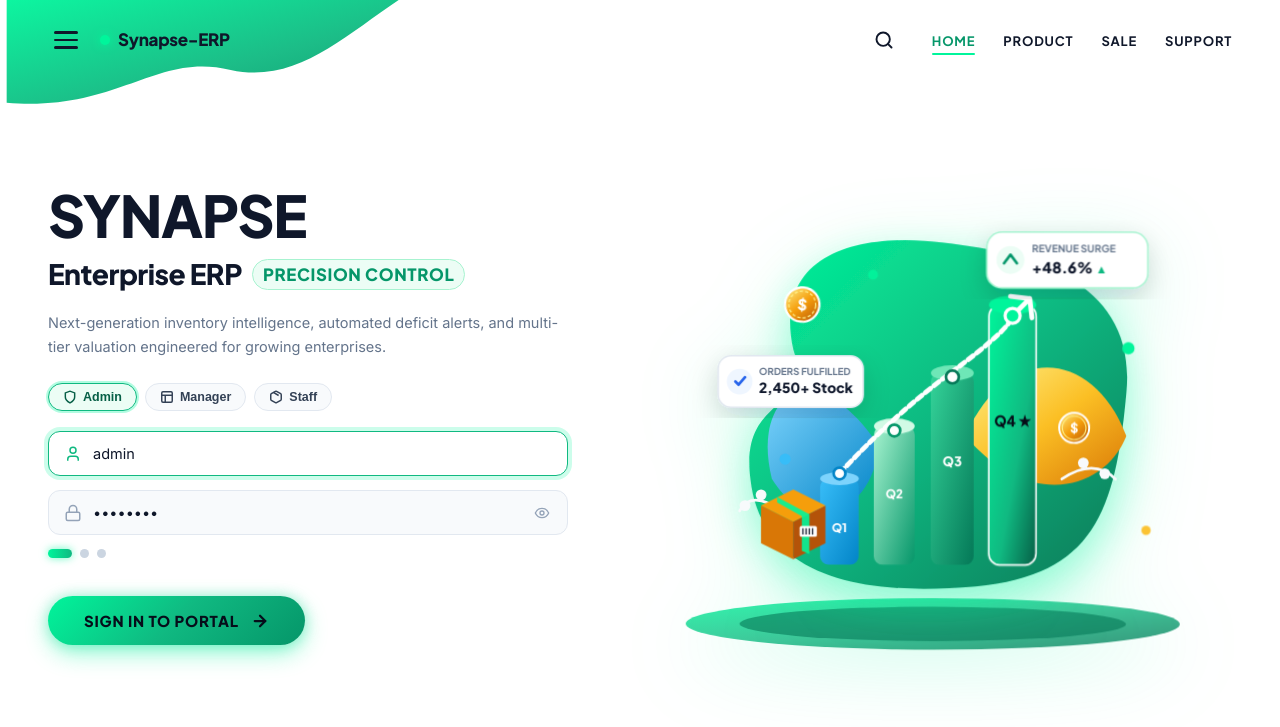
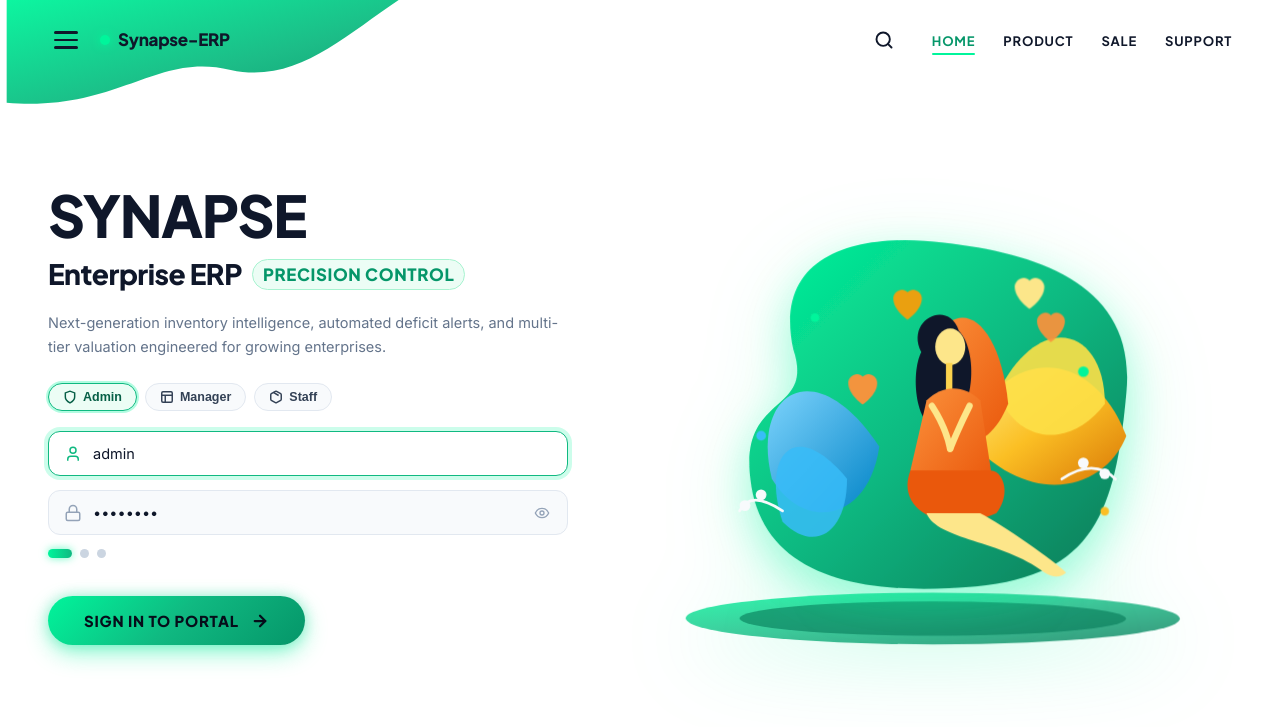
Before and after one commit to Rokibul-Islam-Robi/Synapse-ERP-System, a PHP site: page /auth/login.php in a window 1280 px wide. Shown: the top 727 px of the page. Run offline with PHP 8.4, Linux system fonts and the light colour scheme; data comes from the database, SQL or seed files in the repository.

Commit message:
Restore original organic botanical illustration matching user reference image

```diff
--- a/auth/login.php
+++ b/auth/login.php
@@ -190,7 +190,7 @@ if ($_SERVER['REQUEST_METHOD'] === 'POST') {
         </form>
     </div>
 
-    <!-- Right Column: Organic Flora & SALES / REVENUE Growth Artwork -->
+    <!-- Right Column: Organic Flora & Fluid Artwork (Matching Reference Layout) -->
     <div class="hero-right-artwork">
         <svg viewBox="0 0 540 460" width="100%" height="auto" fill="none" xmlns="http://www.w3.org/2000/svg">
             <defs>
@@ -201,40 +201,17 @@ if ($_SERVER['REQUEST_METHOD'] === 'POST') {
                     <stop offset="100%" stop-color="#047857" />
                 </linearGradient>
 
-                <!-- 3D Bar Chart Gradients -->
-                <linearGradient id="barGrad1" x1="0%" y1="0%" x2="100%" y2="100%">
-                    <stop offset="0%" stop-color="#38bdf8" />
-                    <stop offset="100%" stop-color="#0284c7" />
-                </linearGradient>
-
-                <linearGradient id="barGrad2" x1="0%" y1="0%" x2="100%" y2="100%">
-                    <stop offset="0%" stop-color="#a7f3d0" />
-                    <stop offset="100%" stop-color="#059669" />
-                </linearGradient>
-
-                <linearGradient id="barGrad3" x1="0%" y1="0%" x2="100%" y2="100%">
-                    <stop offset="0%" stop-color="#34d399" />
-                    <stop offset="100%" stop-color="#047857" />
-                </linearGradient>
-
-                <linearGradient id="barGrad4" x1="0%" y1="0%" x2="100%" y2="100%">
-                    <stop offset="0%" stop-color="#00f59b" />
-                    <stop offset="60%" stop-color="#10b981" />
-                    <stop offset="100%" stop-color="#065f46" />
-                </linearGradient>
-
-                <!-- Golden Coin Gradient -->
-                <linearGradient id="goldCoinGrad" x1="0%" y1="0%" x2="100%" y2="100%">
-                    <stop offset="0%" stop-color="#fef08a" />
-                    <stop offset="50%" stop-color="#f59e0b" />
-                    <stop offset="100%" stop-color="#b45309" />
-                </linearGradient>
-
                 <!-- Warm Yellow / Golden Botanical Leaf Gradient -->
                 <linearGradient id="warmYellowGrad" x1="0%" y1="0%" x2="100%" y2="100%">
                     <stop offset="0%" stop-color="#fef08a" />
                     <stop offset="50%" stop-color="#fbbf24" />
                     <stop offset="100%" stop-color="#d97706" />
+                </linearGradient>
+
+                <!-- Vibrant Orange / Coral Leaf Gradient -->
+                <linearGradient id="warmOrangeGrad" x1="0%" y1="0%" x2="100%" y2="100%">
+                    <stop offset="0%" stop-color="#fb923c" />
+                    <stop offset="100%" stop-color="#ea580c" />
                 </linearGradient>
 
                 <!-- Sky Blue / Azure Botanical Leaf Gradient -->
@@ -245,28 +222,32 @@ if ($_SERVER['REQUEST_METHOD'] === 'POST') {
 
                 <!-- Soft Shadow Filter -->
                 <filter id="softGlow" x="-20%" y="-20%" width="140%" height="140%">
-                    <feDropShadow dx="0" dy="16" stdDeviation="20" flood-color="#00f59b" flood-opacity="0.35" />
-                </filter>
-
-                <filter id="cardShadow" x="-20%" y="-20%" width="140%" height="140%">
-                    <feDropShadow dx="0" dy="8" stdDeviation="12" flood-color="#0f172a" flood-opacity="0.15" />
+                    <feDropShadow dx="0" dy="16" stdDeviation="20" flood-color="#00f59b" flood-opacity="0.3" />
                 </filter>
             </defs>
 
-            <!-- 1. Ground Shadow Ellipse -->
-            <ellipse cx="270" cy="415" rx="230" ry="24" fill="url(#neonFluidGrad)" opacity="0.8" />
-            <ellipse cx="270" cy="415" rx="180" ry="16" fill="#047857" opacity="0.6" />
+            <!-- 1. Ground Shadow Ellipse (Matching Reference Image) -->
+            <ellipse cx="270" cy="410" rx="230" ry="24" fill="url(#neonFluidGrad)" opacity="0.8" />
+            <ellipse cx="270" cy="410" rx="180" ry="16" fill="#047857" opacity="0.6" />
 
-            <!-- 2. Big Fluid Organic Wave Shape Backdrop in Neon-Green -->
+            <!-- 2. Big Fluid Organic Wave Shape Backdrop in Neon-Green (Matching Reference Image) -->
             <g filter="url(#softGlow)">
                 <path d="M140 160 C120 70, 200 50, 280 60 C370 70, 460 100, 450 200 C440 310, 420 370, 310 380 C200 390, 110 370, 100 280 C90 200, 160 220, 140 160 Z" fill="url(#neonFluidGrad)" />
             </g>
 
             <!-- 3. Botanical Layered Leaves & Flora -->
+            <!-- Golden/Yellow Foliage (Right) -->
             <path d="M300 240 C340 150, 420 160, 450 240 C430 290, 360 310, 300 240 Z" fill="url(#warmYellowGrad)" />
+            <path d="M330 200 C370 120, 430 140, 430 210 C400 250, 350 250, 330 200 Z" fill="#fde047" opacity="0.9" />
+
+            <!-- Orange Central Foliage -->
+            <path d="M260 200 C270 100, 330 110, 340 210 C320 260, 280 260, 260 200 Z" fill="url(#warmOrangeGrad)" />
+
+            <!-- Sky Blue / Indigo Botanical Leaves (Left) -->
             <path d="M220 250 C160 160, 100 200, 120 280 C150 330, 210 320, 220 250 Z" fill="url(#skyBlueGrad)" />
+            <path d="M190 280 C140 220, 110 260, 130 320 C160 350, 190 330, 190 280 Z" fill="#38bdf8" opacity="0.85" />
 
-            <!-- Small Flora Branches with Leaves -->
+            <!-- Small Little Branches with Leaves -->
             <path d="M390 280 Q420 260 440 280" stroke="#f8fafc" stroke-width="2.5" stroke-linecap="round" fill="none" />
             <circle cx="410" cy="265" r="5" fill="#f8fafc" />
             <circle cx="430" cy="275" r="5" fill="#f8fafc" />
@@ -275,105 +256,42 @@ if ($_SERVER['REQUEST_METHOD'] === 'POST') {
             <circle cx="110" cy="295" r="5" fill="#f8fafc" />
             <circle cx="95" cy="305" r="5" fill="#f8fafc" />
 
-            <!-- 4. 3D SALES GROWTH BAR COLUMNS (Ascending with Animation) -->
-            <g id="salesGrowthBars" transform="translate(0, 10)">
-                <!-- Bar 1 (Q1 - Base Growth) -->
-                <g style="animation: salesBarGrow 3.2s ease-in-out infinite; transform-origin: 180px 350px;">
-                    <rect x="165" y="270" width="36" height="80" rx="8" fill="url(#barGrad1)" />
-                    <ellipse cx="183" cy="270" rx="18" ry="6" fill="#7dd3fc" />
-                    <text x="183" y="320" fill="#ffffff" font-size="11" font-weight="800" font-family="'Plus Jakarta Sans', sans-serif" text-anchor="middle">Q1</text>
-                </g>
+            <!-- 4. Central Illustrated Executive Character (Matching Reference Pose) -->
+            <g transform="translate(4, -8)">
+                <!-- Hair (Dark Corporate Slate) -->
+                <path d="M255 170 C240 140, 280 120, 290 150 C310 170, 305 240, 270 240 C250 240, 245 190, 255 170 Z" fill="#0f172a" />
 
-                <!-- Bar 2 (Q2 - Steady Rise) -->
-                <g style="animation: salesBarGrow 3.6s ease-in-out infinite 0.2s; transform-origin: 230px 350px;">
-                    <rect x="215" y="225" width="38" height="125" rx="8" fill="url(#barGrad2)" />
-                    <ellipse cx="234" cy="225" rx="19" ry="7" fill="#d1fae5" />
-                    <text x="234" y="290" fill="#ffffff" font-size="11" font-weight="800" font-family="'Plus Jakarta Sans', sans-serif" text-anchor="middle">Q2</text>
-                </g>
+                <!-- Head & Neck -->
+                <ellipse cx="282" cy="165" rx="14" ry="17" fill="#fde68a" />
+                <path d="M278 180 L284 180 L284 205 L278 205 Z" fill="#fcd34d" />
 
-                <!-- Bar 3 (Q3 - High Surge) -->
-                <g style="animation: salesBarGrow 3.4s ease-in-out infinite 0.4s; transform-origin: 285px 350px;">
-                    <rect x="268" y="175" width="40" height="175" rx="8" fill="url(#barGrad3)" />
-                    <ellipse cx="288" cy="175" rx="20" ry="7" fill="#6ee7b7" />
-                    <text x="288" y="260" fill="#ffffff" font-size="12" font-weight="800" font-family="'Plus Jakarta Sans', sans-serif" text-anchor="middle">Q3</text>
-                </g>
+                <!-- Orange/Gold Executive Attire -->
+                <path d="M260 215 C275 200, 295 200, 310 215 L320 280 C300 300, 260 300, 245 280 Z" fill="url(#warmOrangeGrad)" />
 
-                <!-- Bar 4 (Q4 - Peak Revenue Neon Pillar) -->
-                <g style="animation: salesBarGrow 3.8s ease-in-out infinite 0.6s; transform-origin: 340px 350px;">
-                    <rect x="322" y="125" width="44" height="225" rx="10" fill="url(#barGrad4)" stroke="#ffffff" stroke-width="1.5" />
-                    <ellipse cx="344" cy="125" rx="22" ry="8" fill="#00f59b" />
-                    <text x="344" y="230" fill="#060c18" font-size="13" font-weight="900" font-family="'Plus Jakarta Sans', sans-serif" text-anchor="middle">Q4 ★</text>
-                </g>
+                <!-- Arms & Gestures -->
+                <path d="M265 220 Q278 240 282 260" stroke="#fde68a" stroke-width="6" stroke-linecap="round" fill="none" />
+                <path d="M300 220 Q290 240 282 260" stroke="#fde68a" stroke-width="6" stroke-linecap="round" fill="none" />
 
-                <!-- Dynamic Ascending Trend Line with Glowing Arrow -->
-                <path d="M183 265 Q234 210 288 170 T344 118" stroke="#ffffff" stroke-width="4.5" stroke-linecap="round" fill="none" stroke-dasharray="6 4" />
-                <path d="M344 118 L360 102 M360 102 L342 100 M360 102 L362 120" stroke="#ffffff" stroke-width="4.5" stroke-linecap="round" stroke-linejoin="round" />
+                <!-- Lower Dress / Seated Pose (Matching Reference Image) -->
+                <path d="M245 280 C230 320, 280 340, 325 320 C340 300, 330 280, 320 280 Z" fill="#ea580c" />
 
-                <!-- Glowing Node Dots on Trend Curve -->
-                <circle cx="183" cy="265" r="5.5" fill="#ffffff" stroke="#0284c7" stroke-width="2.5" />
-                <circle cx="234" cy="225" r="5.5" fill="#ffffff" stroke="#059669" stroke-width="2.5" />
-                <circle cx="288" cy="175" r="6" fill="#ffffff" stroke="#047857" stroke-width="2.5" />
-                <circle cx="344" cy="118" r="7" fill="#00f59b" stroke="#ffffff" stroke-width="3" />
+                <!-- Legs in Graceful Sitting Pose -->
+                <path d="M260 320 C270 345, 330 345, 370 375 C378 380, 385 380, 390 375 C380 365, 330 330, 310 320 Z" fill="#fde68a" />
             </g>
 
-            <!-- 5. 3D Isometric ERP Sales Order Box (Dispatched / Received) -->
-            <g transform="translate(110, 280)">
-                <!-- Box Left Face -->
-                <path d="M30 40 L0 25 L0 60 L30 75 Z" fill="#d97706" />
-                <!-- Box Right Face -->
-                <path d="M30 75 L30 40 L60 25 L60 60 Z" fill="#b45309" />
-                <!-- Box Top Face -->
-                <path d="M30 40 L0 25 L30 10 L60 25 Z" fill="#f59e0b" />
-                <!-- Neon Green Security Tape -->
-                <path d="M15 17 L45 33 L45 70 L38 67 L38 35 L15 22 Z" fill="#00f59b" opacity="0.9" />
-                <!-- Barcode Tag -->
-                <rect x="36" y="44" width="16" height="10" rx="1.5" fill="#ffffff" />
-                <line x1="39" y1="46" x2="39" y2="52" stroke="#0f172a" stroke-width="1.2" />
-                <line x1="42" y1="46" x2="42" y2="52" stroke="#0f172a" stroke-width="1.2" />
-                <line x1="45" y1="46" x2="45" y2="52" stroke="#0f172a" stroke-width="1.2" />
-                <line x1="48" y1="46" x2="48" y2="52" stroke="#0f172a" stroke-width="1.2" />
-            </g>
+            <!-- 5. Ambient Floating Hearts / Sparkles (Matching Reference Image) -->
+            <g>
+                <!-- Floating Hearts -->
+                <path d="M190 180 C190 174, 182 170, 178 175 C174 170, 166 174, 166 180 C166 190, 178 198, 178 198 C178 198, 190 190, 190 180 Z" fill="#fb923c" style="animation: floatParticle 4s ease-in-out infinite;" />
+                <path d="M230 110 C230 104, 222 100, 218 105 C214 100, 206 104, 206 110 C206 120, 218 128, 218 128 C218 128, 230 120, 230 110 Z" fill="#f59e0b" style="animation: floatParticle 5s ease-in-out infinite reverse;" />
+                <path d="M320 100 C320 94, 312 90, 308 95 C304 90, 296 94, 296 100 C296 110, 308 118, 308 118 C308 118, 320 110, 320 100 Z" fill="#fde68a" style="animation: floatParticle 4.5s ease-in-out infinite;" />
+                <path d="M360 130 C360 124, 352 120, 348 125 C344 120, 336 124, 336 130 C336 140, 348 148, 348 148 C348 148, 360 140, 360 130 Z" fill="#fb923c" style="animation: floatParticle 3.8s ease-in-out infinite reverse;" />
 
-            <!-- 6. Floating Sales Metric Glass Badges (Matching Modern Enterprise UI) -->
-            <!-- Top-Right Revenue Surge Badge -->
-            <g filter="url(#cardShadow)" style="animation: salesBadgeFloat 4s ease-in-out infinite;">
-                <rect x="320" y="55" width="150" height="52" rx="14" fill="#ffffff" stroke="#a7f3d0" stroke-width="1.5" />
-                <circle cx="342" cy="81" r="13" fill="#ecfdf5" />
-                <path d="M336 84 L342 76 L348 84" stroke="#059669" stroke-width="2.5" stroke-linecap="round" stroke-linejoin="round" fill="none" />
-                <text x="362" y="74" fill="#64748b" font-size="9.5" font-weight="700" font-family="'Plus Jakarta Sans', sans-serif">REVENUE SURGE</text>
-                <text x="362" y="93" fill="#0f172a" font-size="14" font-weight="900" font-family="'Plus Jakarta Sans', sans-serif">+48.6% <tspan fill="#10b981" font-size="11">▲</tspan></text>
-            </g>
-
-            <!-- Left Growth Metric Badge -->
-            <g filter="url(#cardShadow)" style="animation: salesBadgeFloat 4.6s ease-in-out infinite 0.5s;">
-                <rect x="70" y="170" width="135" height="48" rx="12" fill="#ffffff" stroke="#e2e8f0" stroke-width="1.5" />
-                <circle cx="90" cy="194" r="12" fill="#eff6ff" />
-                <path d="M86 194 L89 197 L95 190" stroke="#2563eb" stroke-width="2.5" stroke-linecap="round" stroke-linejoin="round" fill="none" />
-                <text x="108" y="188" fill="#64748b" font-size="9" font-weight="700" font-family="'Plus Jakarta Sans', sans-serif">ORDERS FULFILLED</text>
-                <text x="108" y="205" fill="#0f172a" font-size="13" font-weight="900" font-family="'Plus Jakarta Sans', sans-serif">2,450+ Stock</text>
-            </g>
-
-            <!-- 7. Ambient Floating Golden Currency Coins & Particles -->
-            <!-- Coin 1 (Top Left) -->
-            <g style="animation: coinFloat 4.2s ease-in-out infinite;">
-                <circle cx="160" cy="110" r="16" fill="url(#goldCoinGrad)" stroke="#ffffff" stroke-width="2" />
-                <circle cx="160" cy="110" r="12.5" fill="none" stroke="#fef08a" stroke-width="1.2" stroke-dasharray="3 2" />
-                <text x="160" y="115" fill="#ffffff" font-size="14" font-weight="900" font-family="'Plus Jakarta Sans', sans-serif" text-anchor="middle">$</text>
-            </g>
-
-            <!-- Coin 2 (Bottom Right) -->
-            <g style="animation: coinFloat 4.8s ease-in-out infinite 0.8s;">
-                <circle cx="410" cy="220" r="14" fill="url(#goldCoinGrad)" stroke="#ffffff" stroke-width="1.8" />
-                <circle cx="410" cy="220" r="11" fill="none" stroke="#fef08a" stroke-width="1" />
-                <text x="410" y="225" fill="#ffffff" font-size="12" font-weight="900" font-family="'Plus Jakarta Sans', sans-serif" text-anchor="middle">$</text>
-            </g>
-
-            <!-- Floating Glowing Neon Sparkles and Nodes -->
-            <g>
-                <circle cx="210" cy="90" r="4.5" fill="#00f59b" style="animation: floatParticle 3.5s ease-in-out infinite;" />
-                <circle cx="390" cy="150" r="5" fill="#00f59b" style="animation: floatParticle 4.2s ease-in-out infinite reverse;" />
-                <circle cx="430" cy="310" r="4" fill="#fbbf24" style="animation: floatParticle 3.8s ease-in-out infinite;" />
-                <circle cx="110" cy="240" r="4.5" fill="#38bdf8" style="animation: floatParticle 4.5s ease-in-out infinite reverse;" />
+                <!-- Floating Glowing Neon Green Sparkle Dots -->
+                <circle cx="160" cy="130" r="4" fill="#00f59b" />
+                <circle cx="410" cy="180" r="5" fill="#00f59b" />
+                <circle cx="430" cy="310" r="4" fill="#fbbf24" />
+                <circle cx="110" cy="240" r="4.5" fill="#38bdf8" />
             </g>
         </svg>
     </div>
```
